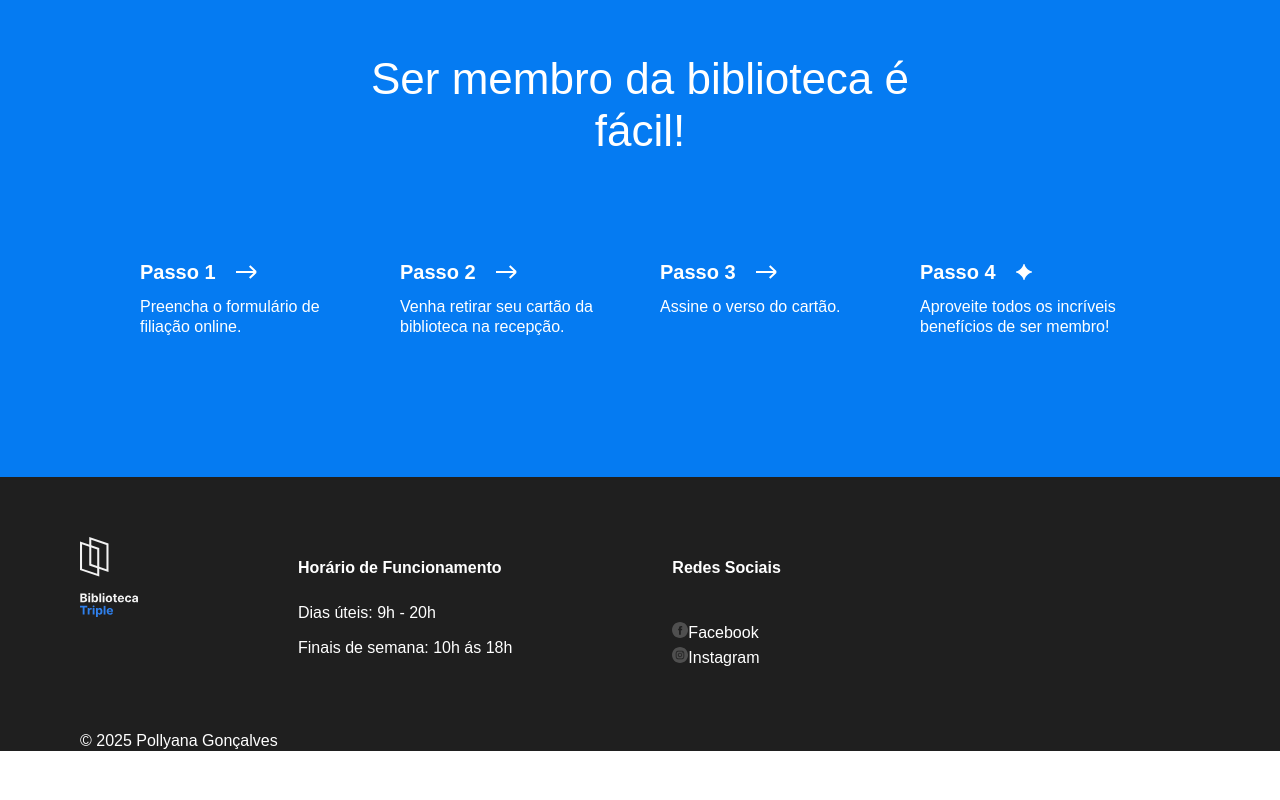
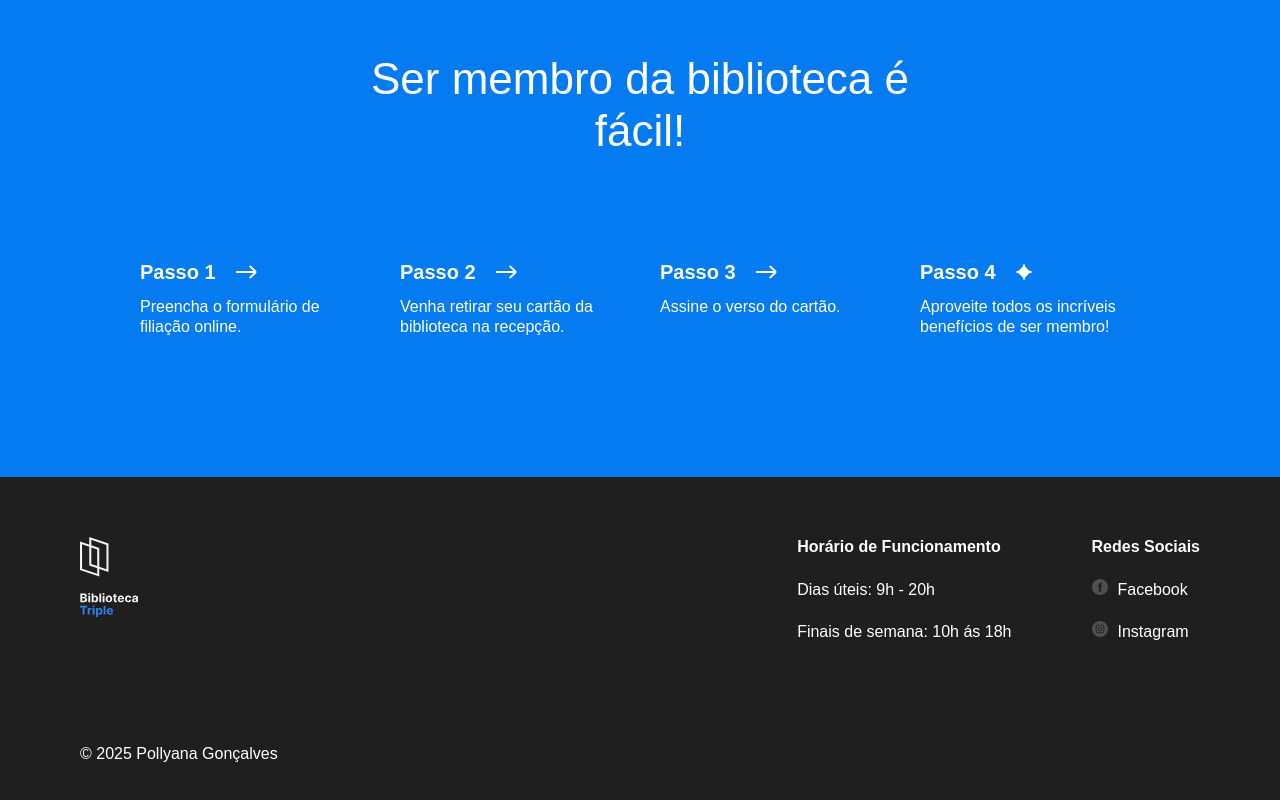
Before and after one commit to pollyana-goncalves/web_project_library_pt, a plain HTML site: page index.html in a window 1280 px wide. Shown: the part 3125-3925 px from the top of the page. Before the commit the page ends 3876 px from the top, so only its background shows below. Drawn offline with Linux system fonts and the light colour scheme.

Commit message:
Atualização dos elementos footer para as dimensões especificadas no projeto

```diff
--- a/index.html
+++ b/index.html
@@ -283,12 +283,14 @@
 
       <footer class="footer" id="footer">
         <div class="footer__columns">
-            <div class="footer__column footer__column footer__logo">
+            <div class="footer__column">
               <img
                 src="./images/logo_white.svg"
                 alt="Logotipo da Biblioteca Triple Peaks"
+                class="footer__logo"
               />
             </div>
+
             <div class="footer__column footer__column_content_hours">
               <h4 class="footer__column-heading">Horário de Funcionamento</h4>
               <ul class="footer__list">
@@ -298,17 +300,20 @@
             <div class="footer__column footer__column_content_social">
               <h4 class="footer__column-heading">Redes Sociais</h4>
               <ul class="footer__list">
-                <li class="footer__column-link">
-                  <img  src="./images/facebook_white.svg" alt="Facebook icon" class="footer__social-icon"/>Facebook
+                <li class="footer__list-item">
+                    <a href="#" class="footer__column-link">
+                        <img src="./images/facebook_white.svg" alt="Facebook" class="footer__social-icon">Facebook</a>
                 </li>
-                <li class="footer__column-link">
-                  <img  src="./images/instagram_white.svg" alt="Instagram icon" class="footer__social-icon"/>Instagram
+                <li class="footer__list-item">
+                    <a href="#" class="footer__column-link">
+                        <img src="./images/instagram_white.svg" alt="Instagram" class="footer__social-icon">Instagram</a>
                 </li>
               </ul>
             </div>
+
           </div>
-          <div class="footer__copyright">
-            <p>&copy; 2025 Pollyana Gonçalves</p>
+          <div>
+            <p class="footer__copyright">&copy; 2025 Pollyana Gonçalves</p>
           </div>
       </footer>
       </div>
--- a/styles/style.css
+++ b/styles/style.css
@@ -1,6 +1,10 @@
 h1,
 p {
   margin: 0;
+}
+
+* {
+  scroll-behavior: smooth;
 }
 
 .page {
@@ -48,6 +52,10 @@ p {
   color: #000000;
   text-decoration: none;
   font-weight: bold;
+}
+
+.nav__link:hover {
+  color: #1f69c9;
 }
 
 .header__content {
@@ -360,30 +368,37 @@ p {
   color: #ffffff;
   background-color: #1f1f1f;
   font-size: 16px;
-  height: 20px;
+  padding: 60px 80px;
 }
 
 .footer__columns {
   color: #ffffff;
   background-color: #1f1f1f;
   display: flex;
+  justify-content: space-between;
+  margin: auto;
+  padding-bottom: 100px;
 }
 
 .footer__column {
   display: flex;
-  justify-content: space-between;
-  align-items: flex-start;
-  padding: 60px 80px;
+}
+
+.footer__column-hours-social {
+  display: flex;
+  gap: 80px;
 }
 
 .footer__column_content_hours {
   display: flex;
   flex-direction: column;
+  margin-left: auto;
 }
 
 .footer__column_content_social {
   display: flex;
   flex-direction: column;
+  margin-left: 80px;
 }
 
 .footer__logo {
@@ -392,7 +407,7 @@ p {
 }
 
 .footer__column-heading {
-  row-gap: 20px;
+  margin: 0 0 20px;
 }
 
 .footer__list {
@@ -403,8 +418,8 @@ p {
   line-height: 1.6;
 }
 
-.footer__list-item {
-  margin-bottom: 10px;
+.footer__list-item:not(:last-child) {
+  margin-bottom: 16px;
 }
 
 .footer__column-link {
@@ -413,9 +428,14 @@ p {
   row-gap: 16px;
 }
 
+.footer__column-link:hover {
+  color: #1f69c9;
+}
+
 .footer__social-icon {
   width: 16px;
   height: 16px;
+  margin-right: 10px;
 }
 
 .footer__copyright {
@@ -424,5 +444,4 @@ p {
   display: flex;
   justify-content: space-between;
   align-items: center;
-  padding-left: 80px;
 }
```
